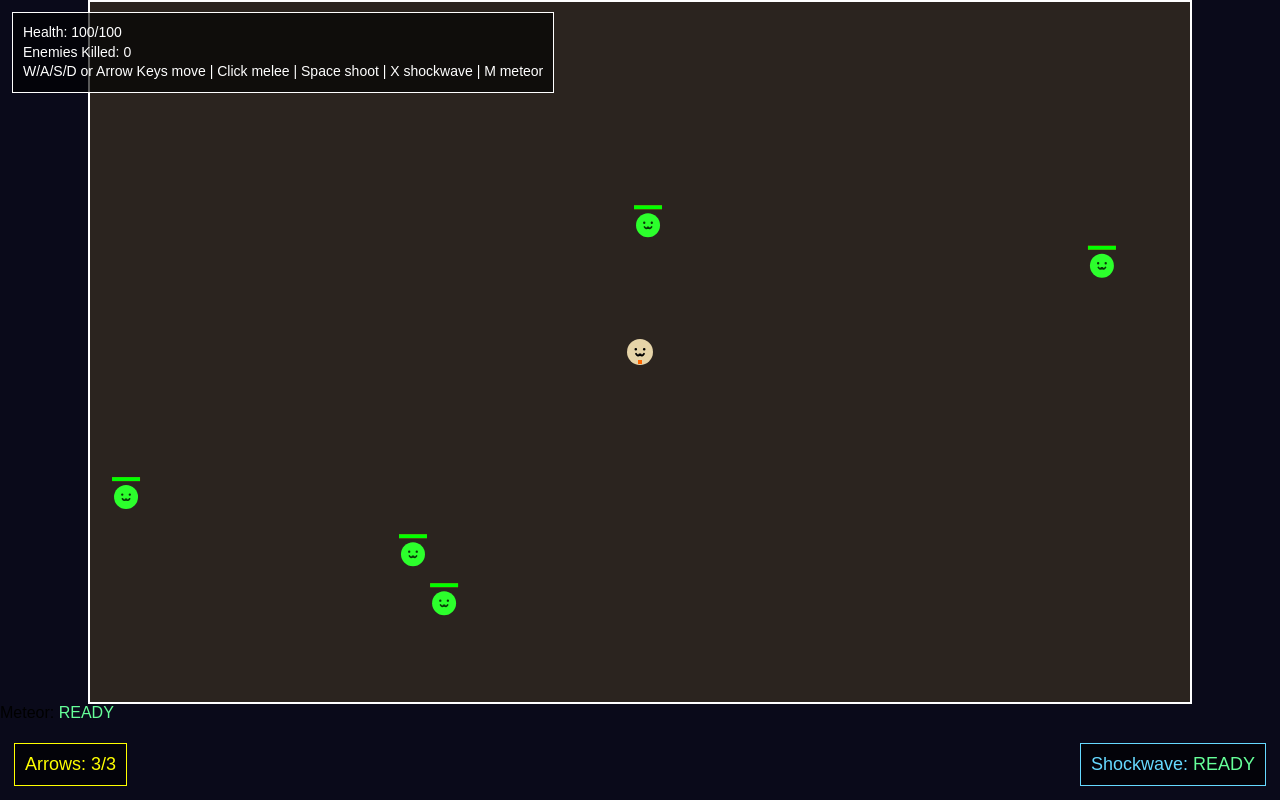
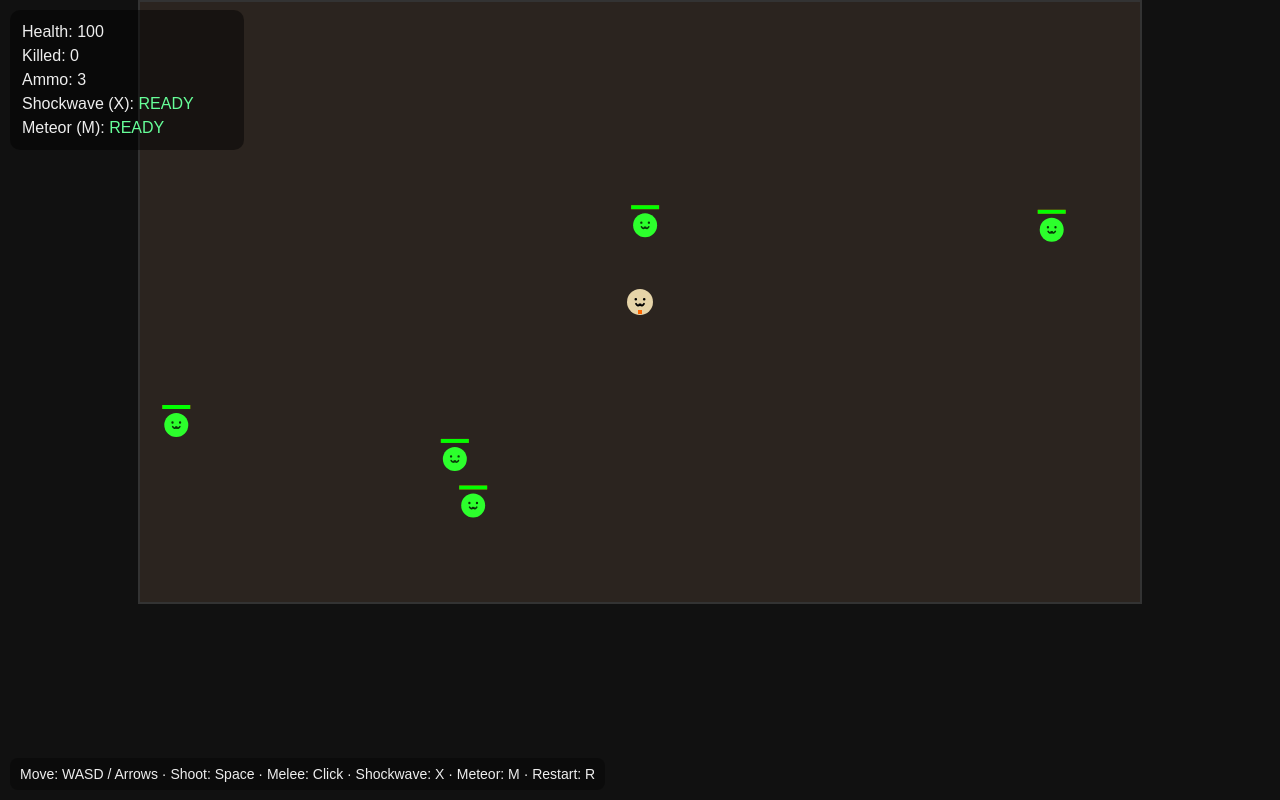
Before and after one commit to gubby-schaaf/exploration-game, a plain HTML site: page index.html in a window 1280 px wide. Drawn offline with nearby package versions, Linux system fonts and the light colour scheme.

Commit message:
Refactor index.html for improved UI and styles
Updated the title and added CSS styles for layout and UI elements. Enhanced the UI with additional information about ammo and special abilities.

```diff
--- a/index.html
+++ b/index.html
@@ -3,27 +3,101 @@
 <head>
   <meta charset="UTF-8" />
   <meta name="viewport" content="width=device-width, initial-scale=1.0" />
-  <title>Exploration Game :3</title>
-  <link rel="stylesheet" href="style.css" />
+  <title>Exploration Game</title>
+  <style>
+    html, body {
+      margin: 0;
+      padding: 0;
+      background: #111;
+      color: #eee;
+      font-family: Arial, sans-serif;
+      overflow: hidden;
+    }
+
+    #ui {
+      position: fixed;
+      top: 10px;
+      left: 10px;
+      background: rgba(0,0,0,0.45);
+      padding: 10px 12px;
+      border-radius: 10px;
+      line-height: 1.5;
+      z-index: 20;
+      min-width: 210px;
+    }
+
+    #bossUi {
+      position: fixed;
+      top: 10px;
+      left: 50%;
+      transform: translateX(-50%);
+      width: min(640px, 70vw);
+      display: none;
+      z-index: 25;
+    }
+
+    #bossBarWrap {
+      width: 100%;
+      height: 18px;
+      background: #2d103f;
+      border: 2px solid #b575ff;
+      border-radius: 999px;
+      overflow: hidden;
+      box-shadow: 0 0 12px rgba(181, 117, 255, 0.35);
+    }
+
+    #bossBar {
+      width: 100%;
+      height: 100%;
+      background: linear-gradient(90deg, #d591ff, #a64dff);
+      transition: width 0.12s linear;
+    }
+
+    #tips {
+      position: fixed;
+      bottom: 10px;
+      left: 10px;
+      background: rgba(0,0,0,0.35);
+      padding: 8px 10px;
+      border-radius: 8px;
+      font-size: 14px;
+      z-index: 20;
+    }
+
+    #gameCanvas {
+      display: block;
+      margin: 0 auto;
+      background: #2b241f;
+      border: 2px solid #333;
+    }
+  </style>
 </head>
 <body>
-  <canvas id="gameCanvas" width="1100" height="700"></canvas>
-
   <div id="ui">
-    <div>Health: <span id="health">100</span>/100</div>
-    <div>Enemies Killed: <span id="killed">0</span></div>
-    <div>W/A/S/D or Arrow Keys move | Click melee | Space shoot | X shockwave | M meteor</div>
+    <div>Health: <span id="health">100</span></div>
+    <div>Killed: <span id="killed">0</span></div>
+    <div>Ammo: <span id="ammoCount">3</span></div>
+    <div>Shockwave (X): <span id="shockStatus">READY</span></div>
+    <div>Meteor (M): <span id="meteorStatus">READY</span></div>
   </div>
 
-  <div id="ammo">Arrows: <span id="ammoCount">3</span>/3</div>
-  <div id="special">Shockwave: <span id="shockStatus">READY</span></div>
-  <div id="meteor">Meteor: <span id="meteorStatus">READY</span></div>
-
   <div id="bossUi">
-    <div>Boss: Giga Slime</div>
-    <div class="barWrap"><div id="bossBar" class="barFill"></div></div>
+    <div id="bossBarWrap">
+      <div id="bossBar"></div>
+    </div>
   </div>
 
-  <script src="game.js"></script>
+  <div id="tips">
+    Move: WASD / Arrows · Shoot: Space · Melee: Click · Shockwave: X · Meteor: M · Restart: R
+  </div>
+
+  <!-- Keep your existing canvas id for game.js -->
+  <canvas id="gameCanvas" width="1000" height="600"></canvas>
+
+  <!-- REQUIRED for LAN mode -->
+  <script src="/socket.io/socket.io.js"></script>
+
+  <!-- Your merged game file -->
+  <script src="./game.js"></script>
 </body>
 </html>
```
